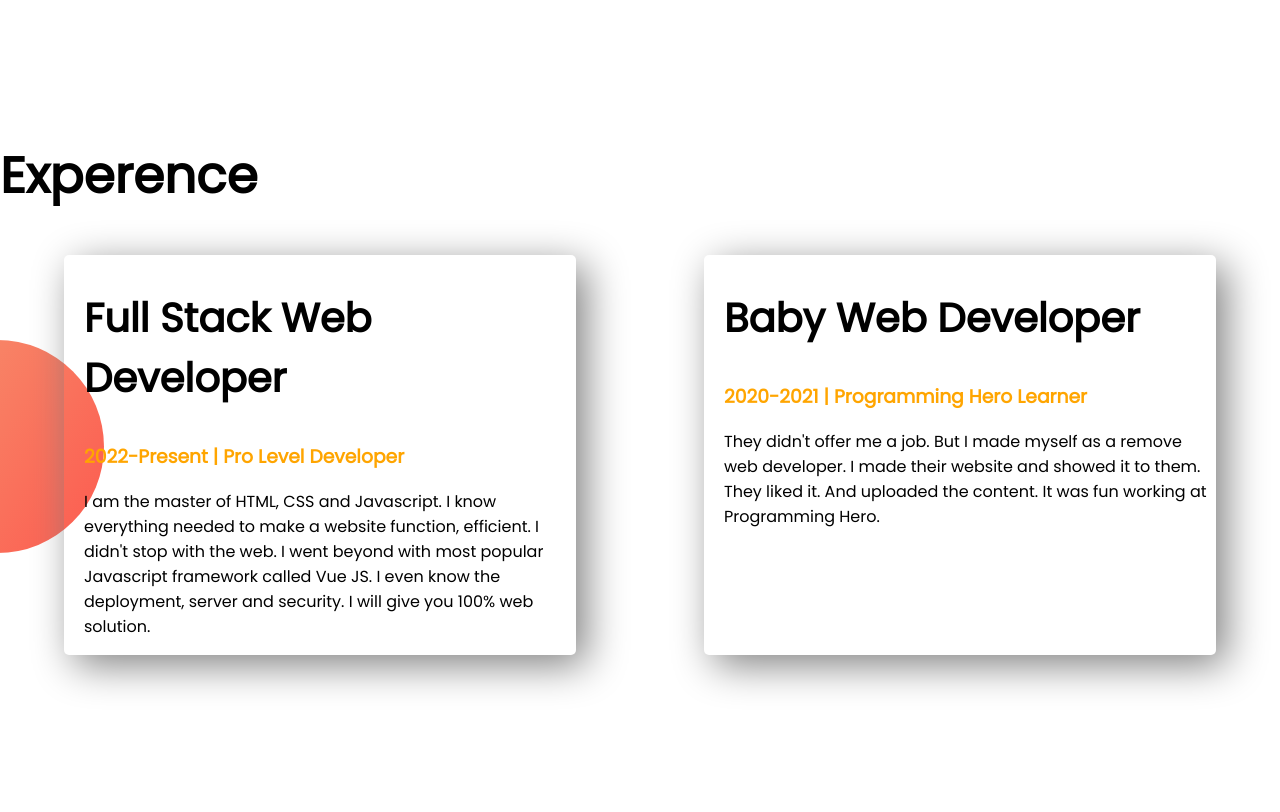
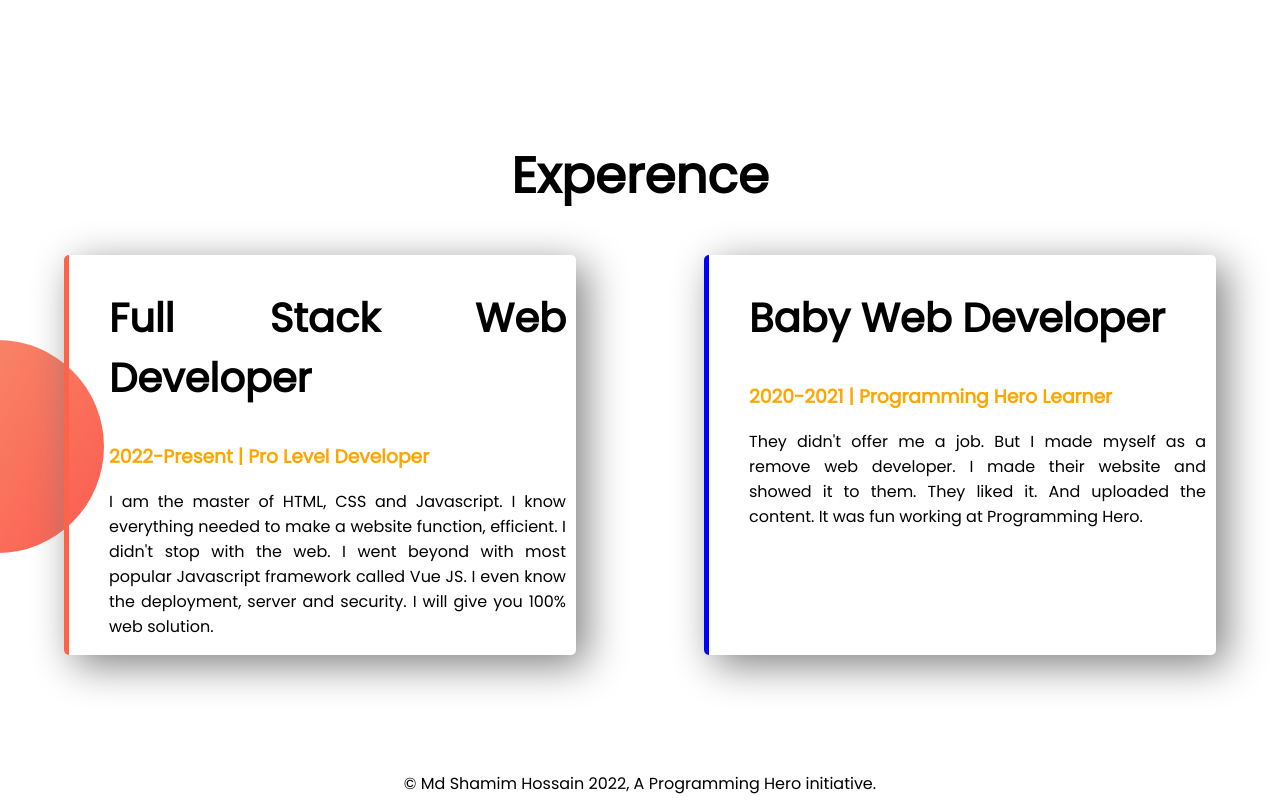
Before and after one commit to sl243/developer-portfolio, a plain HTML site: page index.html in a window 1280 px wide. Shown: the part 1040-1852 px from the top of the page. Before the commit the page ends 1795 px from the top, so only its background shows below. Drawn offline with Linux system fonts and the light colour scheme.

Commit message:
footer added

```diff
--- a/index.html
+++ b/index.html
@@ -49,9 +49,9 @@
     <!--Experence seciton-->
 
     <section class="experence-area">
-        <h1>Experence</h1>
+        <h1 class="header">Experence</h1>
         <div class="fleaxible-area">
-            <div class="experence-item">
+            <div id="full-stack-web" class="experence-item">
                 <h2>Full Stack Web Developer</h2>
                 <h3 class="orange-color">2022-Present | Pro Level Developer</h3>
                 <p>I am the master of HTML, CSS and Javascript. I know everything needed to make a website function,
@@ -59,7 +59,7 @@
                     Vue
                     JS. I even know the deployment, server and security. I will give you 100% web solution.</p>
             </div>
-            <div class="experence-item">
+            <div id="baby-web-dev" class="experence-item">
                 <h2>Baby Web Developer</h2>
                 <h3 class="orange-color">2020-2021 | Programming Hero Learner</h3>
                 <p>They didn't offer me a job. But I made myself as a remove web developer. I made their website and
@@ -69,5 +69,8 @@
         </div>
     </section>
 </body>
+<footer>
+    <p>© Md Shamim Hossain 2022, A Programming Hero initiative.</p>
+</footer>
 
 </html>
--- a/style.css
+++ b/style.css
@@ -10,6 +10,10 @@ h1 {
 
 h2 {
     font-size: 40px;
+}
+
+.header {
+    text-align: center;
 }
 
 .orange-color {
@@ -61,5 +65,20 @@ h2 {
     border-radius: 5px;
     margin-left: 5%;
     margin-right: 5%;
-    padding-left: 20px;
+    padding-left: 40px;
+    padding-right: 10px;
+    text-align: justify;
+
 }
+
+#full-stack-web {
+    border-left: 5px solid tomato;
+}
+
+#baby-web-dev {
+    border-left: 5px solid blue;
+}
+
+footer p {
+    text-align: center;
+}
```
